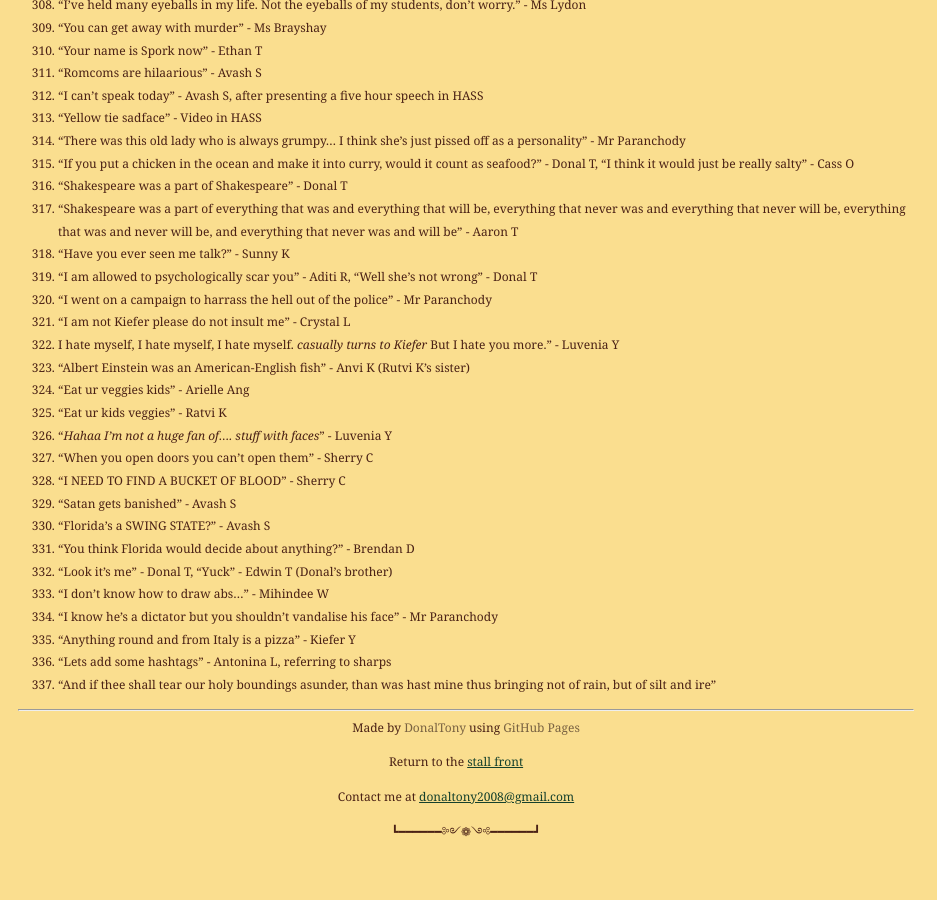
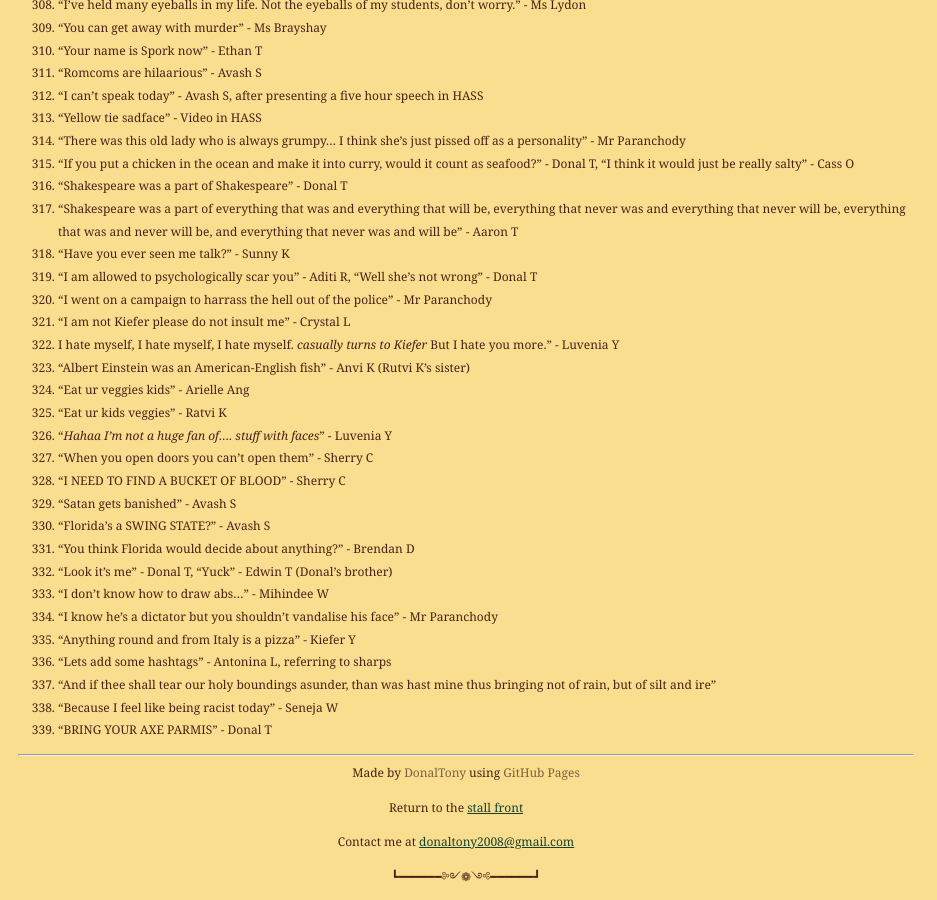
Before and after one commit to dvaraka/the-merchant, a Jekyll site: the page built from ramblings/quotes.md, in a window 1280 px wide and 900 px high, scrolled down 7335 px. Shown: the whole window, without its empty margins (174-1111 px from the left). Built offline with Jekyll 4.4.1, drawn with Linux system fonts in a browser that asks for light colours; our own code applies the rules of GitHub Pages for plain Markdown files; before the commit the page ends 8190 px from its top, so only the background shows below that.

Commit message:
Update quotes.md

```diff
--- a/ramblings/quotes.md
+++ b/ramblings/quotes.md
@@ -340,3 +340,5 @@
 335. "Anything round and from Italy is a pizza" - Kiefer Y
 336. "Lets add some hashtags" - Antonina L, referring to sharps
 337. "And if thee shall tear our holy boundings asunder, than was hast mine thus bringing not of rain, but of silt and ire"
+338. "Because I feel like being racist today" - Seneja W
+339. "BRING YOUR AXE PARMIS" - Donal T
```
